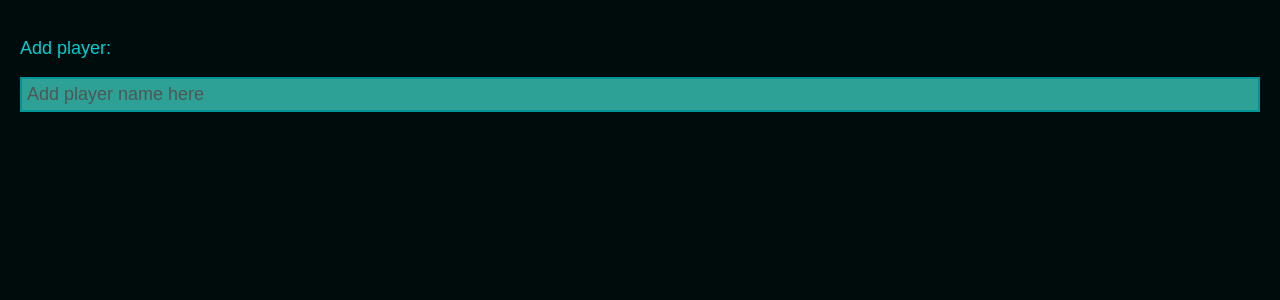
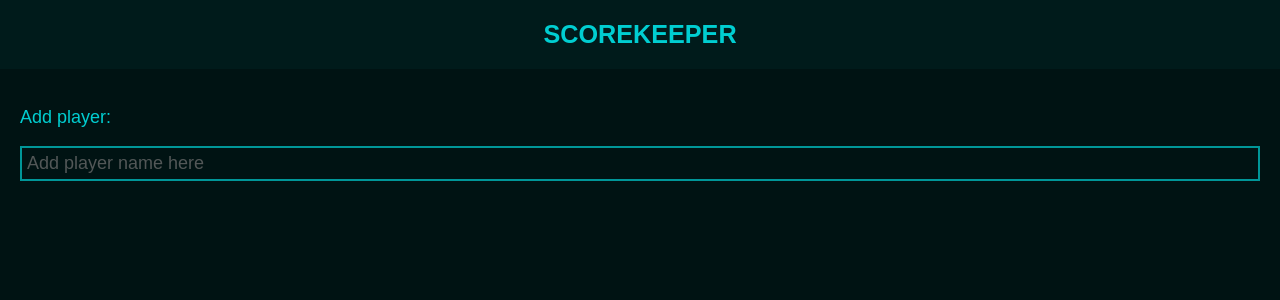
Before and after one commit to aseeba/scorekeeper, a React (Create React App) app: page / in a window 1280 px wide. Shown: the top 300 px of the page. Built offline with nearby package versions, Linux system fonts and the light colour scheme.

Commit message:
Add Header component

```diff
--- a/src/components/App.js
+++ b/src/components/App.js
@@ -1,11 +1,15 @@
 import './App.css'
 import PlayerForm from './PlayerForm'
+import Header from './Header'
 
 function App() {
   return (
+    <>
+    <Header title="SCOREKEEPER" />
     <div className="App">
       <PlayerForm onAddPlayer={() => console.log('onAddPlayer')} />
     </div>
+    </>
   )
 }
 
--- /dev/null
+++ b/src/components/Header.css
@@ -0,0 +1,9 @@
+.Header {
+    background-color: rgb(0, 27, 27); ;
+    width: 100%;
+    padding: 20px;
+    text-align: center;
+    font-weight: 700;
+    font-size: 1.4em;
+    margin: 0;
+}
--- /dev/null
+++ b/src/components/Header.js
@@ -0,0 +1,6 @@
+import './Header.css'
+import React from 'react'
+
+export default function Header({ title }) {
+    return <header className="Header">{title}</header>
+}
--- a/src/components/PlayerForm.css
+++ b/src/components/PlayerForm.css
@@ -5,6 +5,7 @@
 .PlayerForm input {
     border: 2px solid darkturquoise;
     width: 100%;
-    background: turquoise;
     opacity: 0.7;
+    background-color:  rgb(0, 19, 19);
+    color: white;
 }
--- a/src/index.css
+++ b/src/index.css
@@ -6,7 +6,7 @@ body {
   margin: 0;
   font-size: 112.5%;
   font-family: sans-serif;
-  background-color: rgb(0, 12, 12);
+  background-color: rgb(0, 19, 19);
   color: darkturquoise;
 }
 
```
